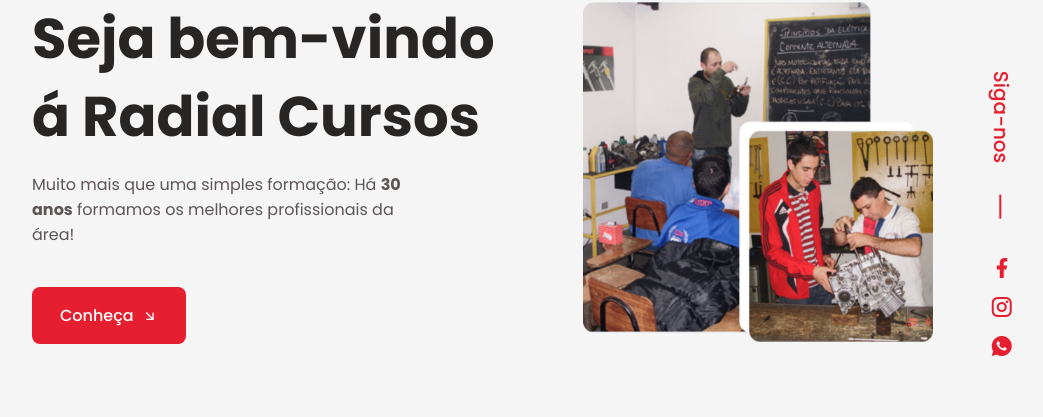
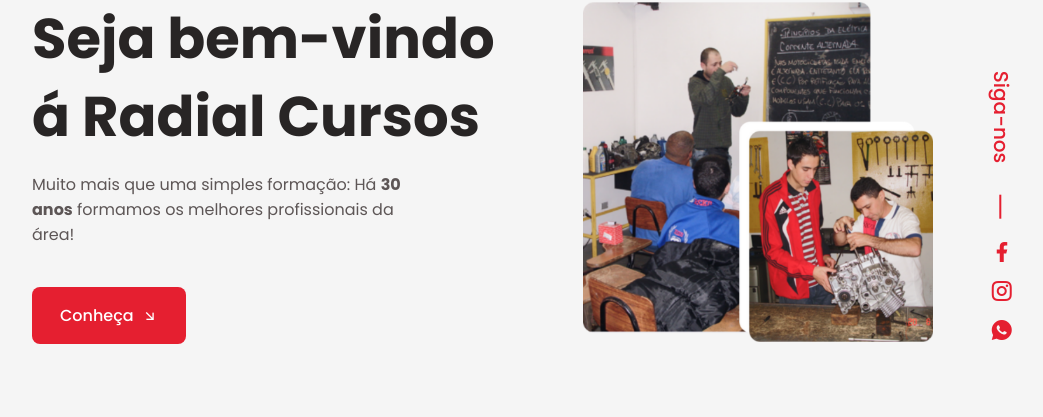
Before and after one commit to Henriquefirst/Radial-Cursos-Website, a plain HTML site: page index.html in a window 1280 px wide. Shown: the part 211-628 px from the top of the page, without its empty margins (124-1167 px from the left). Drawn offline with nearby package versions, Linux system fonts and the light colour scheme.

Commit message:
Update styles.css

```diff
--- a/assets/css/styles.css
+++ b/assets/css/styles.css
@@ -1046,7 +1046,7 @@
 @media screen and (min-width: 1200px) {
   .home__social {
     right: -3rem;
-    row-gap: 4.5rem;
+    row-gap: 3.5rem;
   }
   .home__social-follow {
     font-size: 1.25rem;
```
